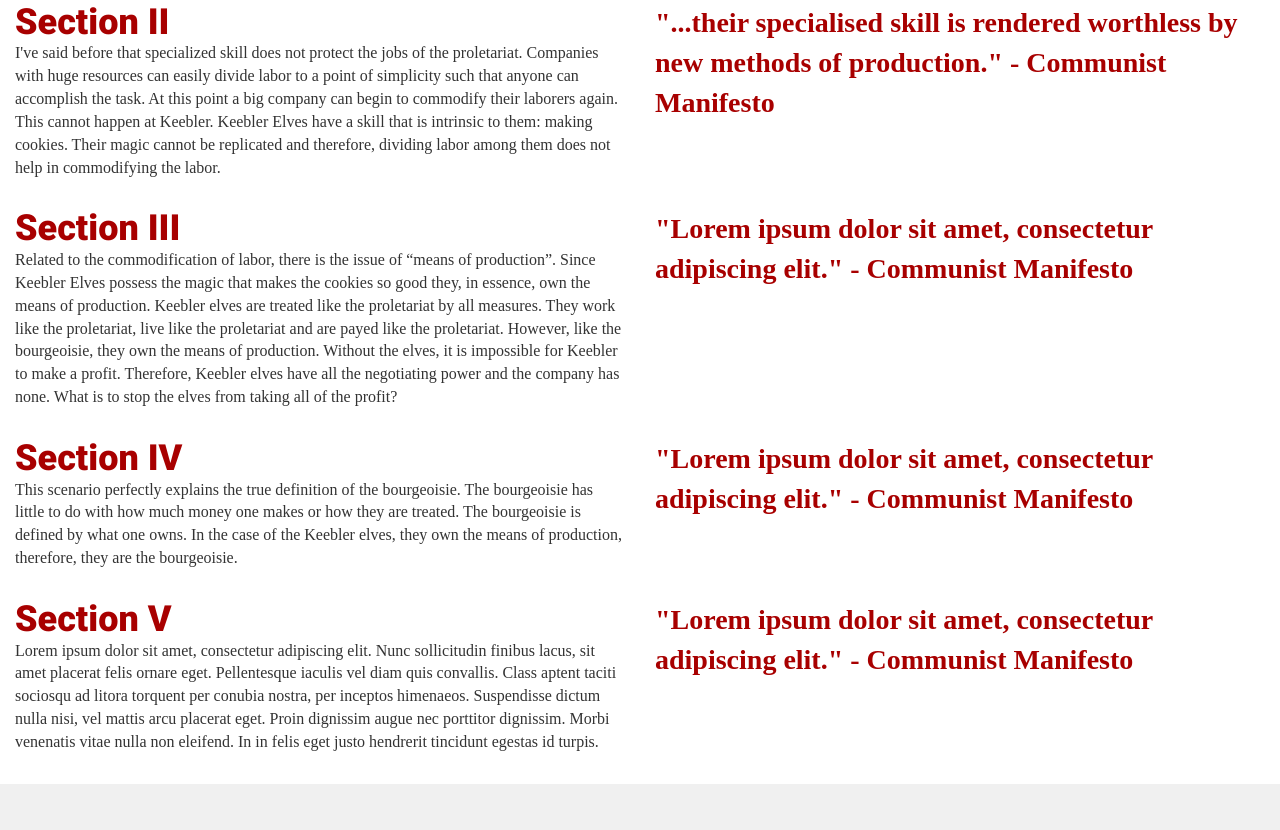
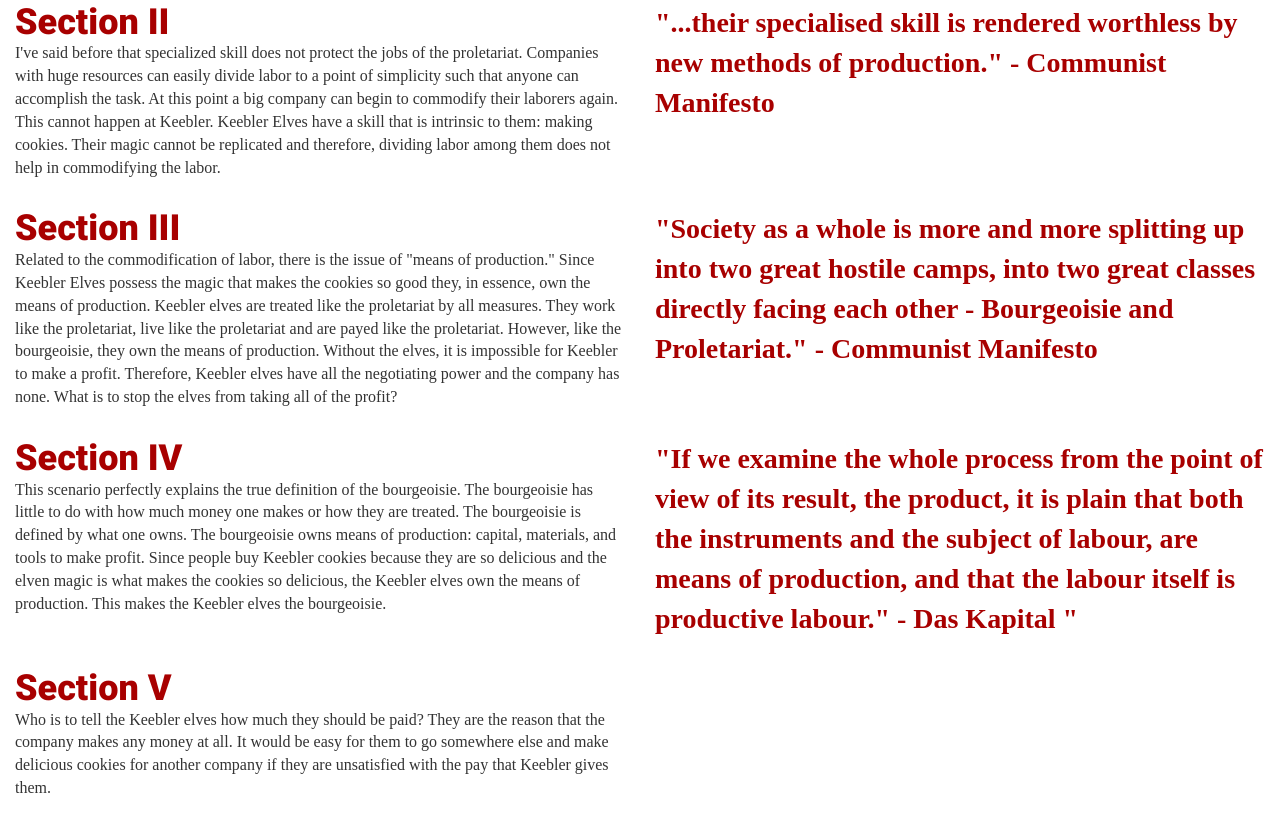
Before and after one commit to blockaj/keebler-manifesto, a website: page index.html in a window 1280 px wide. Shown: the part 1112-1942 px from the top of the page. Before the commit the page ends 1896 px from the top, so only its background shows below. Drawn offline with Linux system fonts and the light colour scheme; a web font is replaced by a local one.

Commit message:
New text

```diff
--- a/index.html
+++ b/index.html
@@ -60,12 +60,12 @@
 				<div class="col-md-6 col-sm-6 col-xs-6">
 				<h1>Section III</h1>
 					<p>
-						Related to the commodification of labor, there is the issue of “means of production”. Since Keebler Elves possess the magic that makes the cookies so good they, in essence, own the means of production. Keebler elves are treated like the proletariat by all measures. They work like the proletariat, live like the proletariat and are payed like the proletariat. However, like the bourgeoisie, they own the means of production. Without the elves, it is impossible for Keebler to make a profit. Therefore, Keebler elves have all the negotiating power and the company has none. What is to stop the elves from taking all of the profit?
+						Related to the commodification of labor, there is the issue of &#34;means of production.&#34; Since Keebler Elves possess the magic that makes the cookies so good they, in essence, own the means of production. Keebler elves are treated like the proletariat by all measures. They work like the proletariat, live like the proletariat and are payed like the proletariat. However, like the bourgeoisie, they own the means of production. Without the elves, it is impossible for Keebler to make a profit. Therefore, Keebler elves have all the negotiating power and the company has none. What is to stop the elves from taking all of the profit?
 					</p>
 				</div>
 				<div class="col-md-6 col-sm-6 col-xs-6">
 					<p class="quote">
-						"Lorem ipsum dolor sit amet, consectetur adipiscing elit." <span class="author">- Communist Manifesto</span>
+					"Society as a whole is more and more splitting up into two great hostile camps, into two great classes directly facing each other &#8208; Bourgeoisie and Proletariat." - Communist Manifesto
 					</p>
 				</div>
 			</div>
@@ -73,13 +73,15 @@
 				<div class="col-md-6 col-sm-6 col-xs-6">
 					<h1>Section IV</h1>
 					<p>
-						This scenario perfectly explains the true definition of the bourgeoisie. The bourgeoisie has little to do with how much money one makes or how they are treated. The bourgeoisie is defined by what one owns. In the case of the Keebler elves, they own the means of production, therefore, they are the bourgeoisie.
+						This scenario perfectly explains the true definition of the bourgeoisie. The bourgeoisie has little to do with how much money one makes or how they are treated. The bourgeoisie is defined by what one owns. The bourgeoisie owns means of production: capital, materials, and tools to make profit. Since people buy Keebler cookies because they are so delicious and the elven magic is what makes the cookies so delicious, the Keebler elves own the means of production. This makes the Keebler elves the bourgeoisie.
 
 					</p>
 				</div>
 				<div class="col-md-6 col-sm-6 col-xs-6">
 					<p class="quote">
-						"Lorem ipsum dolor sit amet, consectetur adipiscing elit." <span class="author">- Communist Manifesto</span>
+						"If we examine the whole process from the point of view of its result, the product, it is plain that both the instruments and the subject of labour, are means of production, and that the labour itself is productive labour." - Das Kapital
+
+"
 					</p>
 				</div>
 			</div>
@@ -87,12 +89,12 @@
 				<div class="col-md-6 col-sm-6 col-xs-6">
 					<h1>Section V</h1>
 					<p>
-						Lorem ipsum dolor sit amet, consectetur adipiscing elit. Nunc sollicitudin finibus lacus, sit amet placerat felis ornare eget. Pellentesque iaculis vel diam quis convallis. Class aptent taciti sociosqu ad litora torquent per conubia nostra, per inceptos himenaeos. Suspendisse dictum nulla nisi, vel mattis arcu placerat eget. Proin dignissim augue nec porttitor dignissim. Morbi venenatis vitae nulla non eleifend. In in felis eget justo hendrerit tincidunt egestas id turpis.
+						Who is to tell the Keebler elves how much they should be paid? They are the reason that the company makes any money at all. It would be easy for them to go somewhere else and make delicious cookies for another company if they are unsatisfied with the pay that Keebler gives them.
+
 					</p>
 				</div>
 				<div class="col-md-6 col-sm-6 col-xs-6">
 					<p class="quote">
-						"Lorem ipsum dolor sit amet, consectetur adipiscing elit." <span class="author">- Communist Manifesto</span>
 					</p>
 				</div>
 			</div>
```
